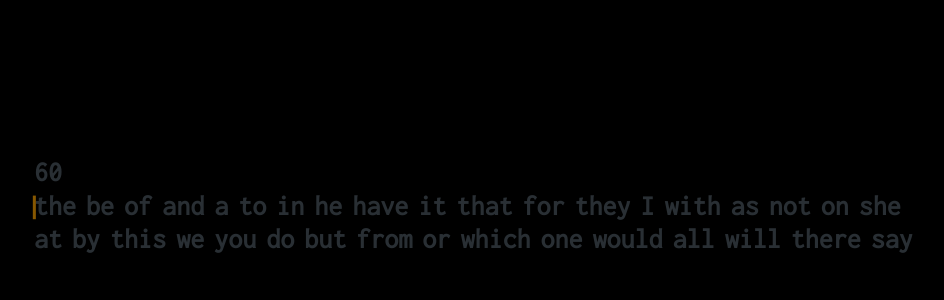
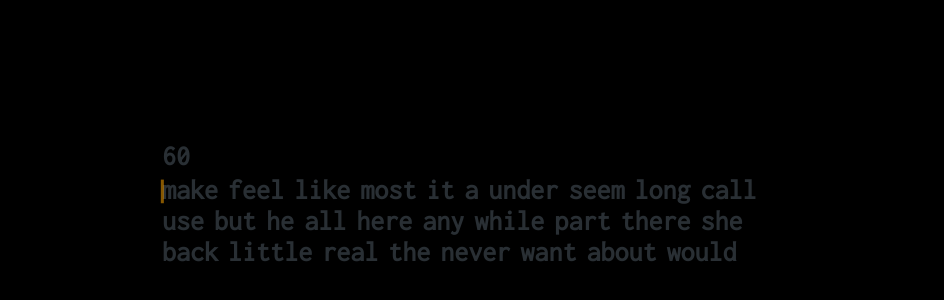
Before and after one commit to webdev123123/typing-test, a React (Create React App) app: page / in a window 1280 px wide. Shown: the part 198-498 px from the top of the page, without its empty margins (163-1107 px from the left). Built offline with nearby package versions, Linux system fonts and the light colour scheme.

Commit message:
Added function to randomise words Now it's 3 row layout instead of 2 Smooth scrolling while switching line Destructured data and minor refactoring

```diff
--- a/src/App.js
+++ b/src/App.js
@@ -216,7 +216,29 @@ export default class App extends React.Component {
 		"line",
 	];
 
-	recordTest = (words, e) => {
+	BLACKLISTED_KEYS = [
+		"Escape",
+		"CapsLock",
+		"Enter",
+		"OS",
+		"Alt",
+		"Control",
+		"Shift",
+		"F1",
+		"F2",
+		"F3",
+		"F4",
+		"F5",
+		"F6",
+		"F7",
+		"F8",
+		"F9",
+		"F10",
+		"F11",
+		"F12",
+	];
+
+	recordTest = (e) => {
 		if (this.timer === null) {
 			this.timer = setInterval(() => {
 				this.setState({ timer: this.state.timer - 1 }, () => {
@@ -227,18 +249,18 @@ export default class App extends React.Component {
 			}, 1000);
 		}
 		const currIdx = this.words.indexOf(this.state.currWord);
-		const currWord = words[currIdx];
+		const currWord = document.getElementById("active");
 		if (this.state.timer > 0) {
-			currWord.scrollIntoView();
-			const caret = document.getElementById("caret")
-			caret.classList.remove("blink")
+			currWord.scrollIntoView({ behavior: "smooth", block: "center" });
+			const caret = document.getElementById("caret");
+			caret.classList.remove("blink");
 			setTimeout(() => {
-				caret.classList.add("blink")
+				caret.classList.add("blink");
 			}, 1000);
 			switch (e.key) {
 				case " ":
 					if (this.state.typedWord === "") {
-						return
+						return;
 					}
 					if (this.state.currWord === this.state.typedWord) {
 						this.setState({
@@ -283,7 +305,8 @@ export default class App extends React.Component {
 								let idx = this.state.typedWord.length;
 								if (idx < this.state.currWord.length)
 									currWord.children[idx + 1].classList.remove(
-										"wrong", "right"
+										"wrong",
+										"right"
 									);
 							}
 						);
@@ -313,6 +336,7 @@ export default class App extends React.Component {
 		document
 			.querySelectorAll(".wrong, .right")
 			.forEach((el) => el.classList.remove("wrong", "right"));
+		this.words = this.words.sort(() => Math.random() - 0.5);
 		clearInterval(this.timer);
 		this.timer = null;
 		this.setState({
@@ -322,21 +346,26 @@ export default class App extends React.Component {
 			correctChars: 0,
 			correctWords: 0,
 			incorrectWords: 0,
+			incorrectChars: 0,
 		});
 	};
 
 	componentDidMount() {
-		const words = document.getElementsByClassName("word");
+		this.words = this.words.sort(() => Math.random() - 0.5);
 		this.setState({ currWord: this.words[0] });
 		document.body.onkeydown = (e) => {
 			if (e.key === "Tab") {
 				this.resetTest();
-				words[0].scrollIntoView();
+				document.getElementsByClassName("word")[0].scrollIntoView();
 				e.preventDefault();
-			} else if (["Alt", "Control", "Shift"].indexOf(e.key) === -1) {
-				this.recordTest(words, e);
+			} else if (this.BLACKLISTED_KEYS.indexOf(e.key) === -1) {
+				this.recordTest(e);
 			}
 		};
+	}
+
+	componentWillUnmount() {
+		document.body.onkeydown = null;
 	}
 
 	render() {
--- a/src/components/Result.js
+++ b/src/components/Result.js
@@ -1,32 +1,29 @@
 import React from "react";
+import "../stylesheets/Result.scss";
 
 export default class Result extends React.Component {
 	render() {
+		const { correctChars, correctWords, incorrectChars, incorrectWords } =
+			this.props.data;
 		return (
 			<div className="result">
 				<table>
 					<tbody>
 						<tr>
 							<td colSpan="2" align="center">
-								<h1>
-									{Math.round(
-										this.props.data.correctChars / 5
-									) + " wpm"}
-								</h1>
+								<h1>{Math.round(correctChars / 5) + " wpm"}</h1>
 							</td>
 						</tr>
 						<tr>
 							<th>Correct Words:</th>
 							<td>
-								{this.props.data.correctWords} (
-								{this.props.data.correctChars})
+								{correctWords} ({correctChars})
 							</td>
 						</tr>
 						<tr>
 							<th>Incorrect Words:</th>
 							<td>
-								{this.props.data.incorrectWords} (
-								{this.props.data.incorrectChars})
+								{incorrectWords} ({incorrectChars})
 							</td>
 						</tr>
 						<tr>
--- a/src/components/Test.js
+++ b/src/components/Test.js
@@ -1,35 +1,43 @@
 import React from "react";
-import "../stylesheets/Test.scss"
+import "../stylesheets/Test.scss";
 
 export default class Test extends React.Component {
 	hideTimer = (e) => {
-		e.target.style.opacity = e.target.style.opacity === "0" ? 1 : 0
-	}
+		e.target.style.opacity = e.target.style.opacity === "0" ? 1 : 0;
+	};
 	componentDidMount() {
-		document.getElementsByClassName("word")[0].scrollIntoView()
+		document
+			.getElementsByClassName("word")[0]
+			.scrollIntoView({ behavior: "smooth", block: "center" });
 	}
 	render() {
-		let extraLetters = this.props.typedWord
-			.slice(this.props.currWord.length)
-			.split("");
+		const { typedWord, currWord, timer, words } = this.props;
+		let extraLetters = typedWord.slice(currWord.length).split("");
 		return (
 			<div className="test">
-				<div className="timer" onClick={(e) => {this.hideTimer(e)}}>{this.props.timer}</div>
+				<div
+					className="timer"
+					onClick={(e) => {
+						this.hideTimer(e);
+					}}
+				>
+					{timer}
+				</div>
 				<div className="box">
-					{this.props.words.map((word, idx) => {
+					{words.map((word, idx) => {
 						return (
 							<div
 								key={word + idx}
 								className="word"
+								id={currWord === word ? "active" : ""}
 							>
-								{this.props.currWord === word ? (
+								{currWord === word ? (
 									<span
 										id="caret"
 										className="blink"
 										style={{
 											translate:
-												this.props.typedWord.length *
-												14.5833,
+												typedWord.length * 14.5833,
 										}}
 									>
 										|
@@ -40,7 +48,7 @@ export default class Test extends React.Component {
 										<span key={char + charId}>{char}</span>
 									);
 								})}
-								{this.props.currWord === word
+								{currWord === word
 									? extraLetters.map((char, charId) => {
 											return (
 												<span
--- /dev/null
+++ b/src/stylesheets/Result.scss
@@ -0,0 +1,4 @@
+table {
+	font-size: 16pt;
+	font-weight: 800;
+}
--- a/src/stylesheets/Test.scss
+++ b/src/stylesheets/Test.scss
@@ -3,20 +3,20 @@
 	flex-direction: column;
 	font-size: 21pt;
 	font-weight: 700;
-	width: 70%;
+	width: 50%;
 }
 .timer {
 	margin: 5px;
 }
 .box {
 	overflow: hidden;
-	height: 62px;
+	height: 93px;
 	display: flex;
 	flex-wrap: wrap;
 	align-items: center;
 	.word {
 		position: relative;
-		margin: 2px 5px;
+		margin: 0px 5px 2px 5px;
 		&.wrong {
 			text-decoration: 2px underline var(--hl-color);
 		}
@@ -26,7 +26,6 @@
 		top: 0;
 		left: 0;
 	}
-	#active,
 	.right {
 		color: var(--fg-color);
 	}
```
